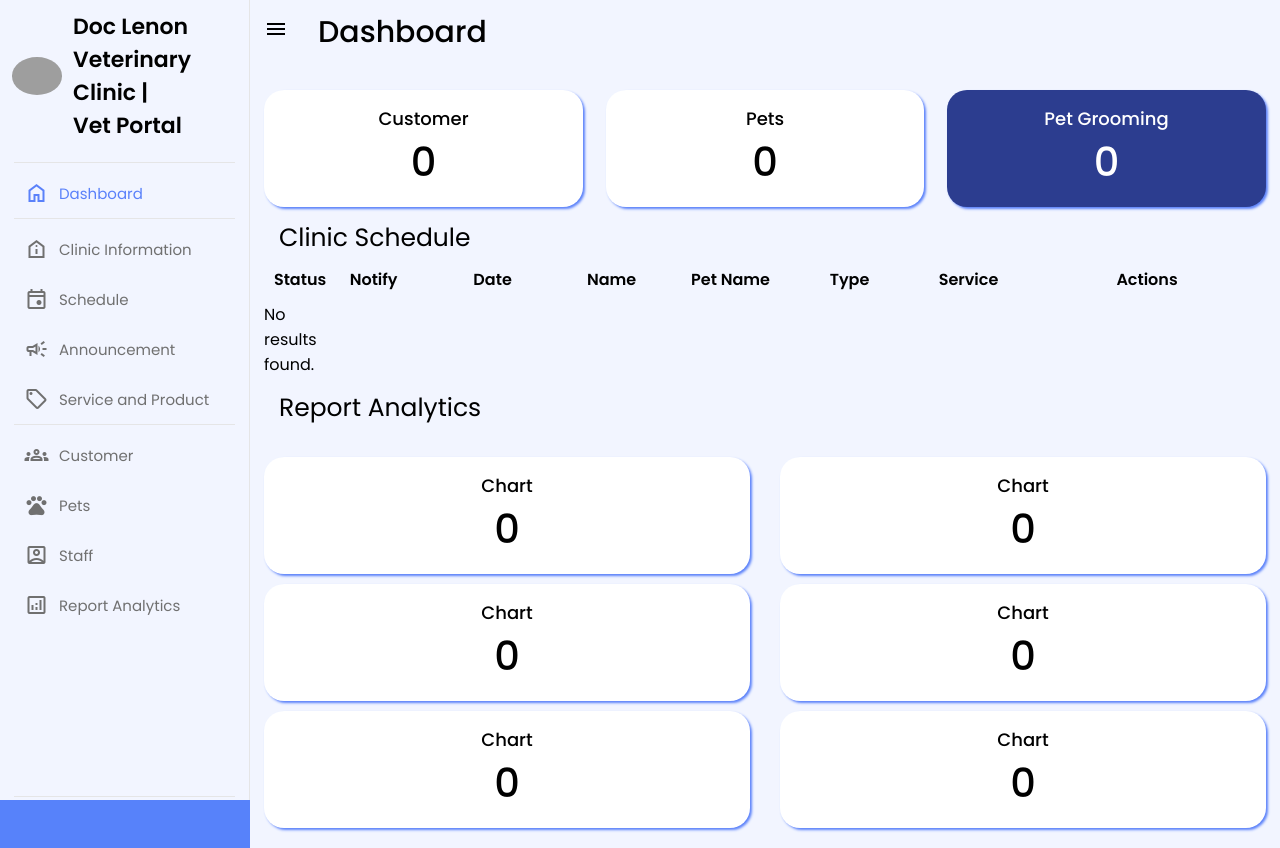
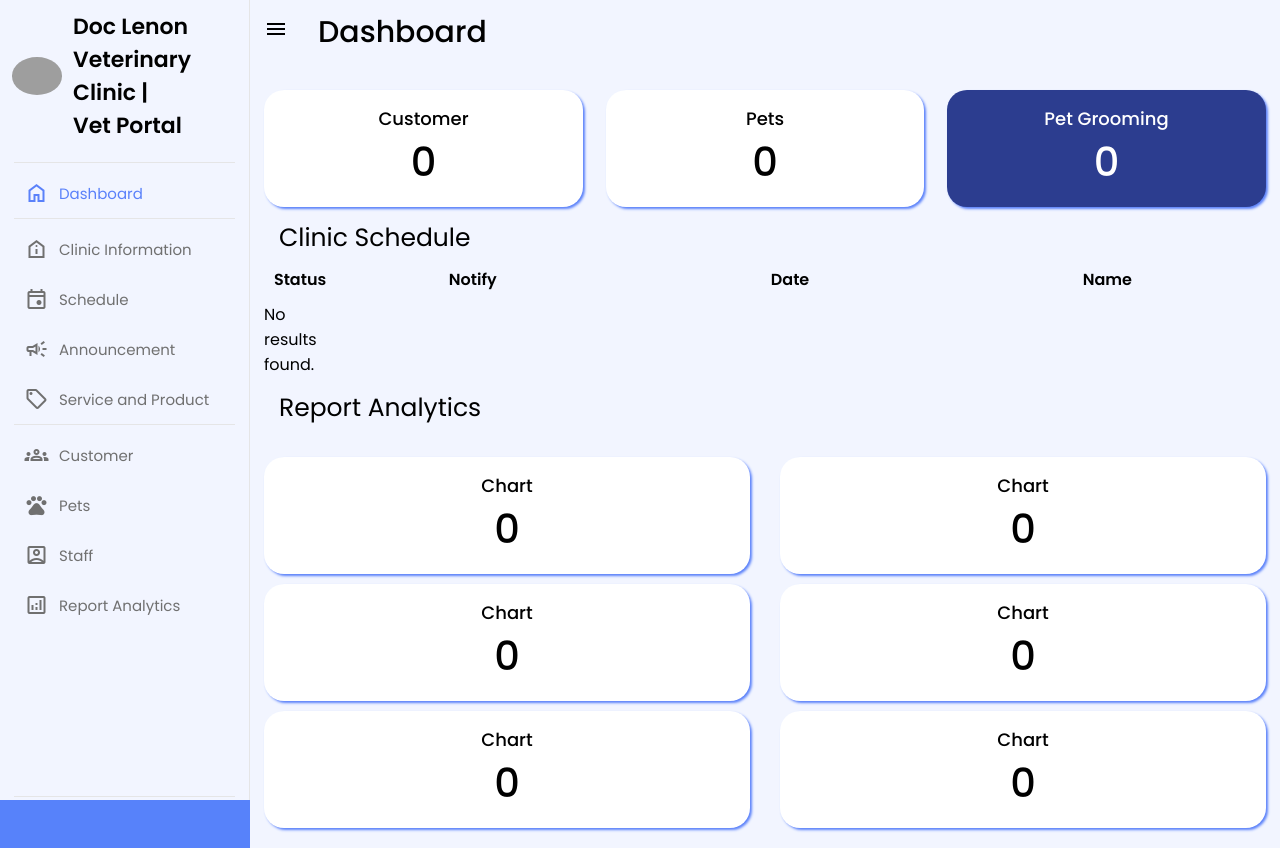
Before and after one commit to JEM-YORONG/Capstone-Projects, a PHP site: page /zHTML_dashboard.php in a window 1280 px wide. Run offline with PHP 8.4, Linux system fonts and the light colour scheme; data that the repository does not hold is empty; grey boxes are pictures that could not be loaded.

Commit message:
zHTML_dashboard.php updates

```diff
--- a/Veterinary Clinic/Clinic Portal/CAPS.INC/zHTML_dashboard.php
+++ b/Veterinary Clinic/Clinic Portal/CAPS.INC/zHTML_dashboard.php
@@ -65,14 +65,10 @@
                 <th scope="col"> Notify </th>
                 <th scope="col">Date</th>
                 <th scope="col">Name</th>
-                <th scope="col">Pet Name</th>
-                <th scope="col">Type</th>
-                <th scope="col">Service</th>
-                <th scope="col" colspan="2">Actions</th>
               </tr>
             </thead>
             <tbody id="table-body1"></tbody>
-            <?php require 'script files\schedule-today-refresh.js..php'; ?>
+            <?php require 'script files\dashboard-schedule-refresh.js.php'; ?>
           </table>
         </div>
 
```
